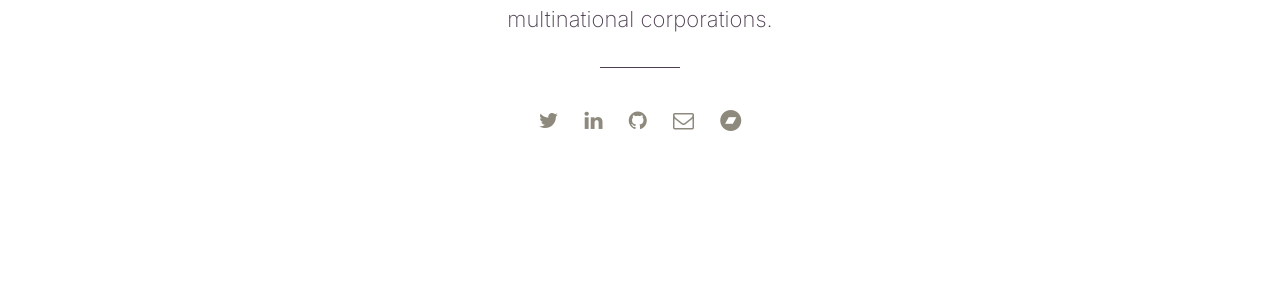
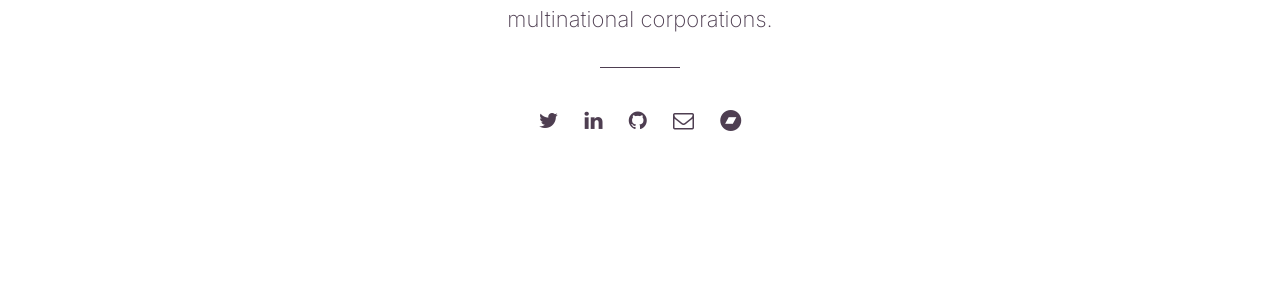
Before and after one commit to the-mvm/the-mvm.github.io, a Jekyll site: the page built from _pages/about.html, in a window 1280 px wide. Shown: the part 529-829 px from the top of the page. Built offline with Jekyll 4.4.1, drawn with Linux system fonts in a browser that asks for light colours.

Commit message:
fixed contact icons hover colors on about page

```diff
--- a/assets/css/main.css
+++ b/assets/css/main.css
@@ -1654,7 +1654,7 @@ img + small, img + br + small {
 
 .contact-list a {
   display: block;
-  color: var(--grey2);
+  color: var(--accent-dark);
   font-size: 21px;
   text-decoration: none;
   padding: 5px;
@@ -1663,7 +1663,6 @@ img + small, img + br + small {
 }
 
 .contact-list a:hover {
-  color: var(--accent);
   -webkit-transform: scale(1.3);
       -ms-transform: scale(1.3);
           transform: scale(1.3);
```
